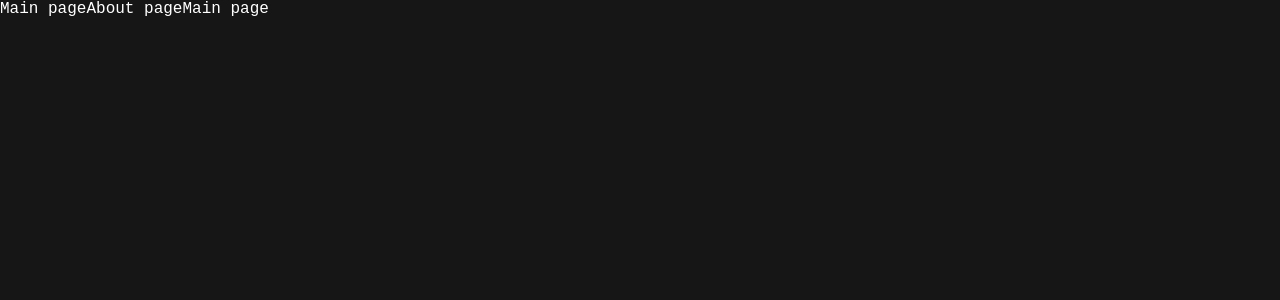
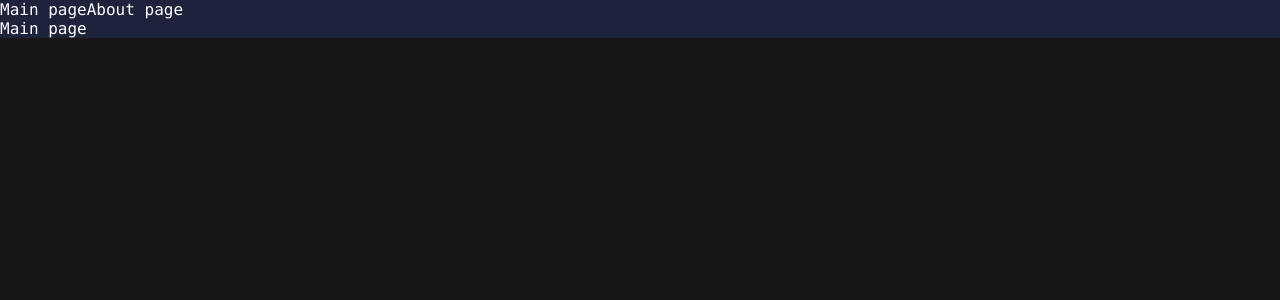
Before and after one commit to EvelinSu/advanced-react, a React app: page / in a window 1280 px wide. Shown: the top 300 px of the page. Built offline with nearby package versions, Linux system fonts and the light colour scheme.

Commit message:
setup themes

```diff
--- a/src/App.tsx
+++ b/src/App.tsx
@@ -1,14 +1,15 @@
 import React, { Suspense } from 'react';
 import { Link, Route, Routes } from 'react-router-dom';
 import { Layout } from './app/Layout/Layout';
+import { AboutPageLazy } from './pages/AboutPage/AboutPage.lazy';
+import { MainPageLazy } from './pages/MainPage/MainPage.lazy';
+import { darkTheme } from './app/styles/themes/dark';
 import { globalStyles } from './app/styles/global';
-import { AboutPageLazy } from './pages/AboutPage/AboutPage.lazy';
-import { MainPageLazy } from './pages/MainPage/AboutPage.lazy';
 
 export const App = () => {
     globalStyles();
     return (
-        <Layout>
+        <Layout theme={ darkTheme }>
             <Link to={ '/' }>Main page</Link>
             <Link to={ '/about' }>About page</Link>
             <Suspense fallback={ <div>Loading...</div> }>
--- a/src/app/Layout/Layout.tsx
+++ b/src/app/Layout/Layout.tsx
@@ -2,11 +2,12 @@ import React from 'react';
 import { SLayout } from './styles';
 
 type PropsType = {
-    children: React.ReactNode
+    children: React.ReactNode,
+    theme: string
 }
-export const Layout = ({ children }: PropsType) => {
+export const Layout = ({ children, theme }: PropsType) => {
     return (
-        <SLayout>
+        <SLayout className={ theme }>
             { children }
         </SLayout>
     );
--- a/src/app/styles/global.ts
+++ b/src/app/styles/global.ts
@@ -4,7 +4,9 @@ export const globalStyles = globalCss({
     '*': {
         boxSizing: 'border-box',
         padding: 0,
-        margin: 0
+        margin: 0,
+        fontSize: 'inherit',
+        font: 'inherit'
     },
     'a': {
         color: 'inherit',
@@ -15,7 +17,8 @@ export const globalStyles = globalCss({
     },
     body: {
         size: '100%',
-        fontFamily: 'Roboto Mono, monospace',
+        fontFamily: '"Consolas", sans-serif',
+        fontSize: 16,
         overflowX: 'hidden',
         background: '$primaryMain',
         color: '$primaryContrast'
--- a/src/app/styles/stitches.config.ts
+++ b/src/app/styles/stitches.config.ts
@@ -10,13 +10,6 @@ export const {
     createTheme,
     config
 } = createStitches({
-    media: {
-        sm: '(min-width: 425px)',
-        md: '(min-width: 768px)',
-        lg: '(min-width: 1024px)',
-        xl: '(min-width: 1440px)',
-        xxl: '(min-width: 1600px)'
-    },
     theme: {
         colors: {
             primaryMain: '#161616',
@@ -52,6 +45,13 @@ export const {
             modal: 40,
             alwaysOnTop: 50
         }
+    },
+    media: {
+        sm: '(min-width: 425px)',
+        md: '(min-width: 768px)',
+        lg: '(min-width: 1024px)',
+        xl: '(min-width: 1440px)',
+        xxl: '(min-width: 1600px)'
     },
     utils: {
         m: (value: ScaleValue<'spaces'> | string) => ({
@@ -97,3 +97,5 @@ export const {
         })
     }
 });
+
+export type ThemeType = Partial<typeof theme>
--- /dev/null
+++ b/src/app/styles/themes/dark.ts
@@ -0,0 +1,8 @@
+import { createTheme } from '../stitches.config';
+
+export const darkTheme = createTheme('dark-theme', {
+    colors: {
+        primaryMain: '#1e223b',
+        primaryContrast: '#FFFFFF'
+    }
+});
--- a/src/pages/AboutPage/AboutPage.tsx
+++ b/src/pages/AboutPage/AboutPage.tsx
@@ -3,7 +3,7 @@ import { styled } from '@stitches/react';
 
 export default () => {
     return (
-        <Text>text</Text>
+        <Text>About page</Text>
     );
 };
 
--- a/src/pages/MainPage/MainPage.tsx
+++ b/src/pages/MainPage/MainPage.tsx
@@ -3,6 +3,6 @@ import React from 'react';
 export default () => {
 
     return (
-        <>Main page</>
+        <div>Main page</div>
     );
 };
```
Also changed, not shown: src/app/styles/themes/light.ts (added, +8 -0 lines), src/pages/MainPage/MainPage.lazy.tsx (renamed from src/pages/MainPage/AboutPage.lazy.tsx).
